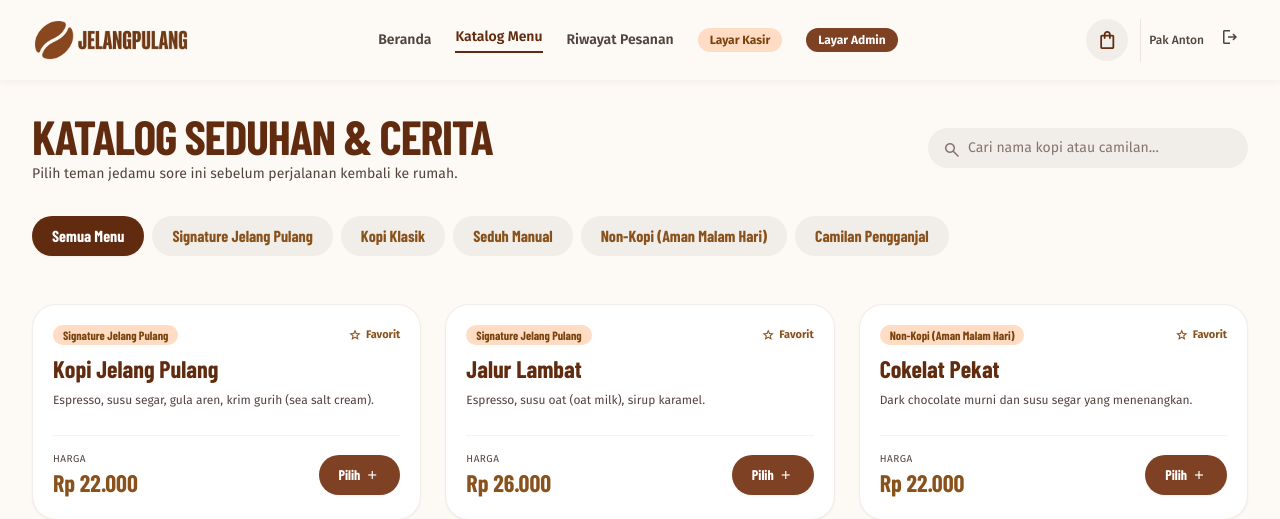
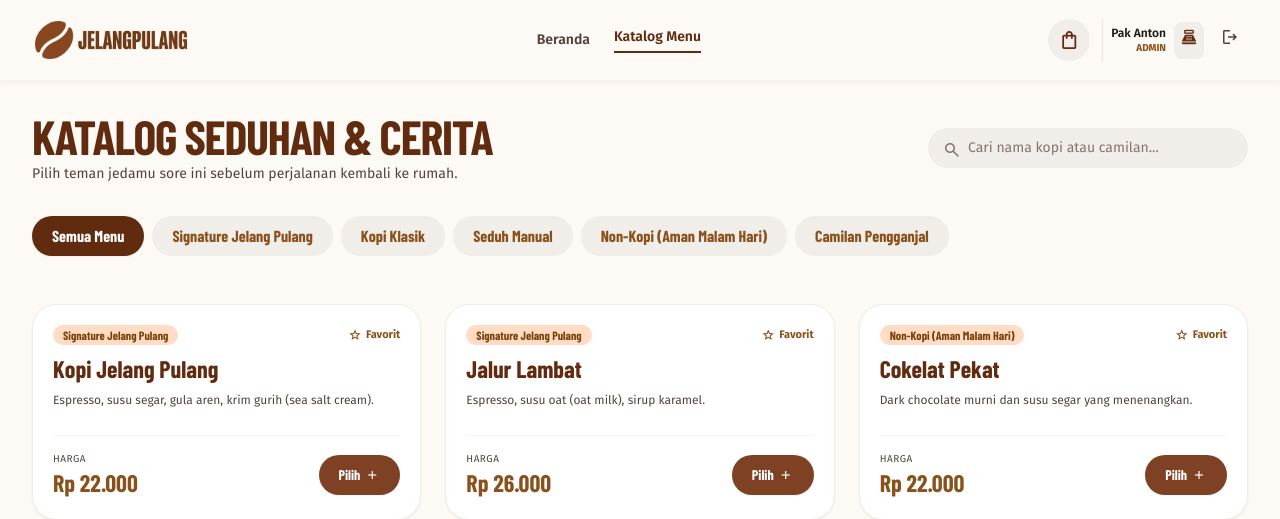
Before and after one commit to baim088/jelangpulang-coffee, a Laravel app: page /katalog in a window 1280 px wide. Shown: the top 519 px of the page. Run offline with Laravel 12, Linux system fonts and the light colour scheme; a user stored in the database is signed in; data comes from the database, SQL or seed files in the repository; some libraries are stand-ins or nearby versions; some web fonts are replaced.

Commit message:
fix(navigation): restrict order history to authenticated users and remove staff screens from customer navbar

```diff
--- a/resources/views/components/customer-layout.blade.php
+++ b/resources/views/components/customer-layout.blade.php
@@ -77,21 +77,11 @@
                 <a href="{{ route('catalog.index') }}" class="text-sm font-semibold {{ request()->routeIs('catalog.*') ? 'text-primary font-bold border-b-2 border-primary pb-1' : 'text-on-surface-variant hover:text-primary transition-colors' }}">
                     Katalog Menu
                 </a>
-                @auth
+                @if(auth()->check() && auth()->user()->role === 'user')
                     <a href="{{ route('order.history') }}" class="text-sm font-semibold {{ request()->routeIs('order.history') ? 'text-primary font-bold border-b-2 border-primary pb-1' : 'text-on-surface-variant hover:text-primary transition-colors' }}">
                         Riwayat Pesanan
                     </a>
-                    @if(auth()->user()->isKasir())
-                        <a href="/kasir/antrean" class="text-xs font-bold px-3 py-1 rounded-full bg-secondary-fixed text-on-secondary-container">
-                            Layar Kasir
-                        </a>
-                    @endif
-                    @if(auth()->user()->isAdmin())
-                        <a href="/admin/dashboard" class="text-xs font-bold px-3 py-1 rounded-full bg-primary-container text-on-primary">
-                            Layar Admin
-                        </a>
-                    @endif
-                @endauth
+                @endif
             </nav>
 
             <!-- Actions (Cart & Auth) -->
@@ -110,7 +100,17 @@
                 <!-- Auth Info or Login -->
                 @auth
                     <div class="flex items-center gap-2 pl-2 border-l border-outline-variant/40">
-                        <span class="hidden sm:inline text-xs font-medium text-on-surface-variant">{{ auth()->user()->name }}</span>
+                        <div class="flex flex-col text-right">
+                            <span class="hidden sm:inline text-xs font-semibold text-on-surface">{{ auth()->user()->name }}</span>
+                            @if(auth()->user()->role !== 'user')
+                                <span class="hidden sm:inline text-[10px] text-secondary font-bold uppercase">{{ auth()->user()->role }}</span>
+                            @endif
+                        </div>
+                        @if(auth()->user()->isKasir())
+                            <a href="{{ route('kasir.antrean') }}" class="p-1.5 rounded-lg bg-surface-container text-primary hover:bg-secondary-container transition-colors" title="Masuk ke Sistem Kasir">
+                                <span class="material-symbols-outlined text-[18px]">point_of_sale</span>
+                            </a>
+                        @endif
                         <form method="POST" action="/logout" class="inline">
                             @csrf
                             <button type="submit" class="p-2 text-on-surface-variant hover:text-error transition-colors" title="Keluar">
@@ -119,9 +119,14 @@
                         </form>
                     </div>
                 @else
-                    <a href="/login" class="hidden sm:inline-flex items-center justify-center font-semibold text-xs px-4 py-2 rounded-full border border-primary/20 text-primary hover:bg-surface-container transition-all">
-                        Masuk
-                    </a>
+                    <div class="hidden sm:flex items-center gap-2">
+                        <a href="/login" class="font-semibold text-xs px-4 py-2 rounded-full border border-primary/20 text-primary hover:bg-surface-container transition-all">
+                            Masuk
+                        </a>
+                        <a href="/register" class="font-semibold text-xs px-4 py-2 rounded-full bg-primary text-on-primary hover:bg-primary-container transition-all">
+                            Daftar
+                        </a>
+                    </div>
                 @endauth
             </div>
         </div>
@@ -167,17 +172,17 @@
                 </span>
             @endif
         </a>
-        @auth
+        @if(auth()->check() && auth()->user()->role === 'user')
             <a href="{{ route('order.history') }}" class="flex flex-col items-center gap-0.5 text-xs {{ request()->routeIs('order.history') ? 'text-primary font-bold' : 'text-on-surface-variant' }}">
                 <span class="material-symbols-outlined text-[22px]">history</span>
                 <span>Riwayat</span>
             </a>
-        @else
+        @elseif(!auth()->check())
             <a href="/login" class="flex flex-col items-center gap-0.5 text-xs text-on-surface-variant">
                 <span class="material-symbols-outlined text-[22px]">person</span>
                 <span>Masuk</span>
             </a>
-        @endauth
+        @endif
     </div>
 
     <!-- Footer -->
```
Also changed, not shown: resources/views/layouts/customer.blade.php (+24 -19 lines).
